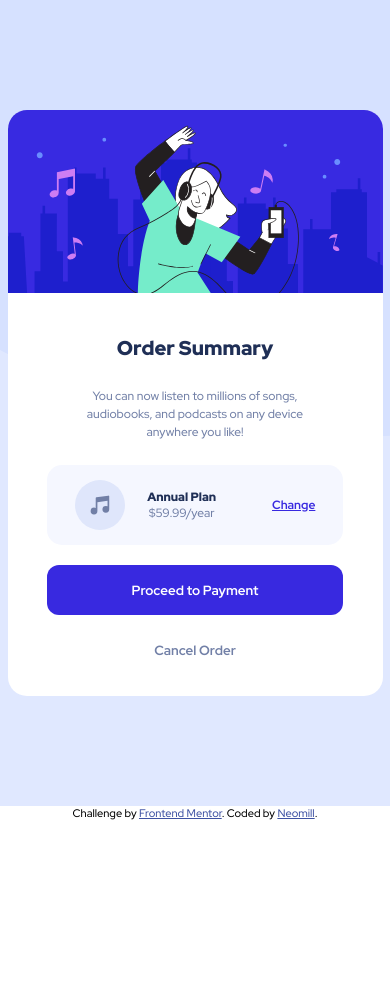
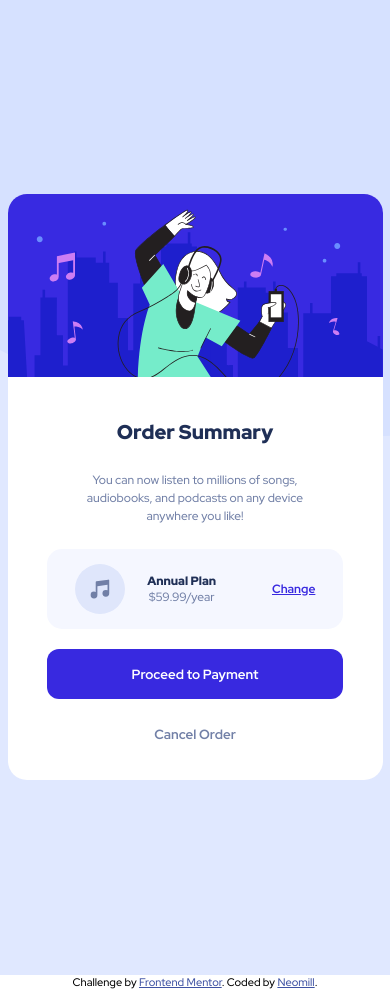
Before and after one commit to Neomill/order-summary-component-solution, a plain HTML site: page index.html in a window 390 px wide. Before the commit the page ends 844 px from the top, so only its background shows below. Drawn offline with Linux system fonts and the light colour scheme.

Commit message:
bug-fix-web-responsiveness

```diff
--- a/styles/background.css
+++ b/styles/background.css
@@ -1,7 +1,7 @@
 .main-content{
     background: url(../images/pattern-background-desktop.svg) no-repeat;
+    min-height: 100vh;
     background-color: var(--pale-blue);
-    padding: 15vh 0 15vh 0;
     display: flex;
     justify-content: center;
     align-items: center;
--- a/styles/card.css
+++ b/styles/card.css
@@ -1,10 +1,9 @@
 .card{
-
+    margin: 10vh 0;
     width: 400px;
     background-color: white;
     border-radius: 19px;
     overflow: hidden;
-    margin:auto auto auto auto;
 	color: var(--desatureated-blue);
 }
 
--- a/styles/style.css
+++ b/styles/style.css
@@ -20,8 +20,6 @@
 html{
 	font-family:"Red hat Display", sans-serif;
 	font-size: 12px;
-	/* height: 100%; */
-		/* background-color: var(--pale-blue); */
 }
 
 button{
```
